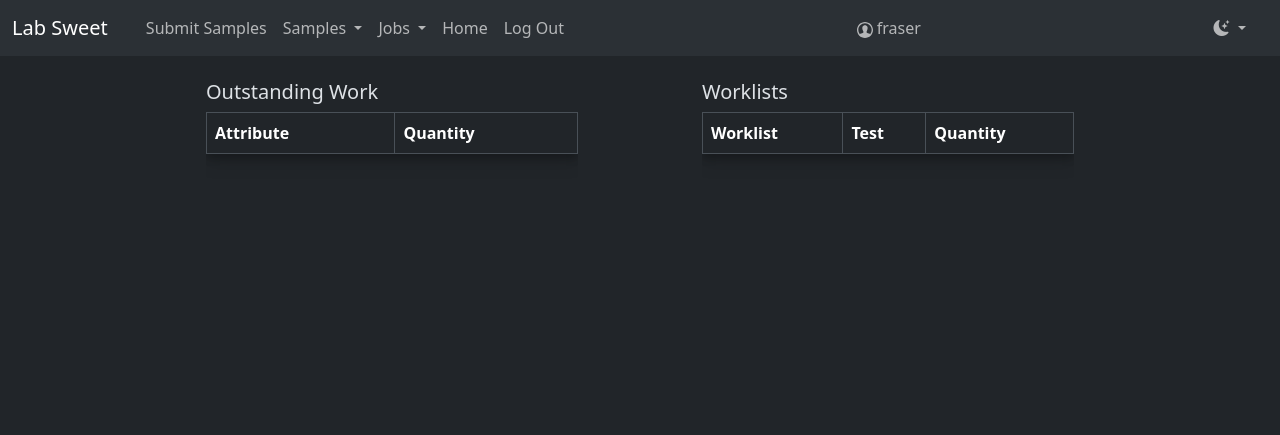
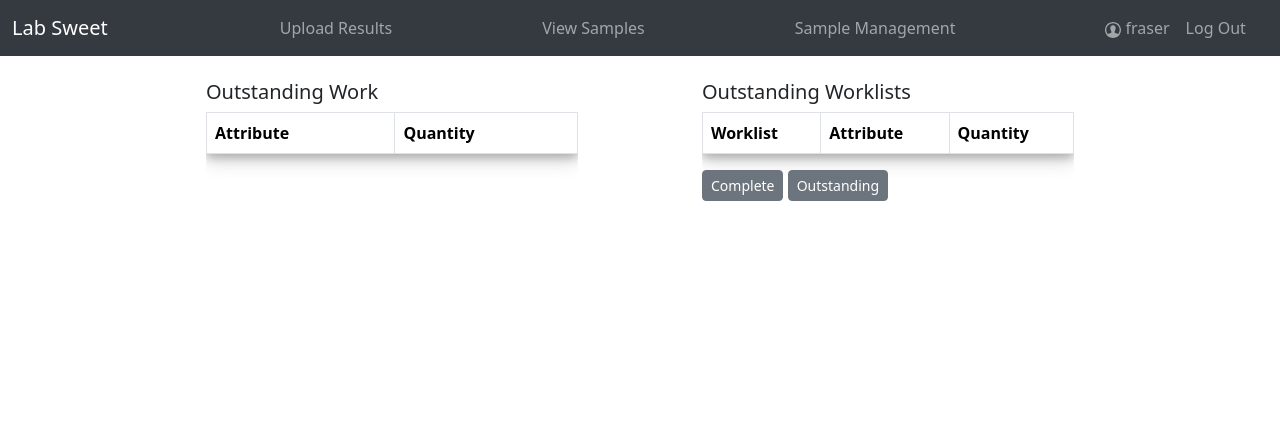
Before and after one commit to f-munro/lab-sweet, a Django app: page /staff in a window 1280 px wide. Shown: the top 435 px of the page. Run offline with Django 4.2, Linux system fonts and the light colour scheme; a user stored in the database is signed in; data comes from the database, SQL or seed files in the repository; both versions use the stored data as it was before the commit; lists and menus that the app fills with data are empty; some libraries are stand-ins or nearby versions.

Commit message:
Started work on read me, and lots of HTML updates

```diff
--- a/LabSweetUser/admin.py
+++ b/LabSweetUser/admin.py
@@ -19,7 +19,7 @@ class SampleAdmin(admin.ModelAdmin):
 
 @admin.register(Job)
 class JobAdmin(admin.ModelAdmin):
-    list_display = ('job_number', 'due_date', 'complete')
+    list_display = ('job_number', 'complete')
     '''
     @admin.display(description='Total Tests')
     def test_count(self, obj):
--- a/LabSweetUser/static/worklists.js
+++ b/LabSweetUser/static/staff_view.js
@@ -46,11 +46,11 @@ document.addEventListener('DOMContentLoaded', function () {
      * worklist number and quantity of tests for each worklist.
      * When a worklist is clicked, it appears below the table.
      */
-    function loadWorklists() {
+    function loadWorklists(filter) {
         worklistsBody.innerHTML = ""
         worklistsTable.style.display = 'block';
-
-        fetch('/worklists')
+        worklistsHeader.innerHTML = `${filter} Worklists`
+        fetch(`/worklists?filter=${filter}`)
             .then(response => response.json())
             .then(worklists => {
                 worklists.forEach(worklist => {
@@ -143,7 +143,7 @@ document.addEventListener('DOMContentLoaded', function () {
             .then(worklist => {
                 showWorklistDetails(worklist)
                 loadOutstandingWork()
-                loadWorklists()
+                loadWorklists("Outstanding")
             })
     }
 
@@ -154,11 +154,16 @@ document.addEventListener('DOMContentLoaded', function () {
     const worklistName = document.querySelector('#worklist-name');
     const outstandingBody = document.querySelector('#outstanding-body')
     const downloadBtnDiv = document.querySelector('#download-btn')
+    const worklistsHeader = document.querySelector('#worklists-header')
     const worklistsTable = document.querySelector('#worklists-table')
     const worklistsBody = document.querySelector('#worklists-body')
     const worklistView = document.querySelector('#worklist-view')
 
+    document.querySelector('#complete-worklists-btn').addEventListener('click', () => loadWorklists("Complete"))
+    document.querySelector('#outstanding-worklists-btn').addEventListener('click', () => loadWorklists("Outstanding"))
+
+
     worklistView.style.display = 'none';
     loadOutstandingWork()
-    loadWorklists()
+    loadWorklists("Outstanding")
 })
--- a/LabSweetUser/static/themeSwitch.js
+++ /dev/null
@@ -1,10 +0,0 @@
-document.addEventListener('DOMContentLoaded', function () {
-
-    function set_theme(colour) {
-        document.documentElement.setAttribute('data-bs-theme', colour)
-    }
-
-    document.querySelector("#light-theme").addEventListener('click', () => set_theme("light"));
-    document.querySelector("#dark-theme").addEventListener('click', () => set_theme("dark"));
-
-});
--- a/LabSweetUser/templates/LabSweetUser/example.txt
+++ /dev/null
@@ -1 +0,0 @@
-example text
--- a/LabSweetUser/templates/LabSweetUser/index.html
+++ b/LabSweetUser/templates/LabSweetUser/index.html
@@ -1,4 +1,4 @@
-{% extends "LabSweetUser/layout.html" %}
+{% extends "LabSweetUser/nav.html" %}
 {% load static %}
 {% block body %}
 <div id="alert"></div>
@@ -24,7 +24,9 @@
       <div>
         <button class="btn btn-secondary mb-3" id="back-btn">Back</button>
       </div>
-      <div id="details-div"></div>
+      <div>
+        <div id="details-div"></div>
+      </div>
     </div>
 </div>
 <div class="container my-4" id="submission-view">
--- a/LabSweetUser/templates/LabSweetUser/layout.html
+++ b/LabSweetUser/templates/LabSweetUser/layout.html
@@ -1,7 +1,7 @@
 {% load static %}
 
 <!DOCTYPE html>
-<html lang="en" data-bs-theme="dark">
+<html lang="en" data-bs-theme="light">
   <head>
     <meta charset="utf-8" />
     <meta name="viewport" content="width=device-width, initial-scale=1"/>
@@ -17,74 +17,8 @@
     <script src="https://unpkg.com/babel-standalone@6/babel.min.js"></script>
   </head>
   <body>
-    <nav class="navbar navbar-expand-sm bg-body-tertiary">
-      <div class="container-fluid">
-        <a class="navbar-brand" href="{% url 'index' %}">Lab Sweet</a>
-        <div class="container-xl">
-          <ul class="navbar-nav me-auto mb-2 mb-lg-0">
-            {% if user.is_authenticated %}
-              <li class="nav-item">
-                <a class="nav-link" id="submit-link" href="">Submit Samples</a>
-              </li>
-              <li class="nav-item dropdown">
-                <a class="nav-link dropdown-toggle" href="" role="button" data-bs-toggle="dropdown" aria-expanded="false">
-                  Samples
-                </a>
-                <ul class="dropdown-menu">
-                  <li><a class="dropdown-item" id="all-samples" href="">All</a></li>
-                  <li><a class="dropdown-item" id="outstanding-samples" href="">Outstanding</a></li>
-                  <li><a class="dropdown-item" id="complete-samples" href="">Complete</a></li>
-                </ul>
-              </li>
-              <li class="nav-item dropdown">
-                <a class="nav-link dropdown-toggle" href="" role="button" data-bs-toggle="dropdown" aria-expanded="false">
-                  Jobs
-                </a>
-                <ul class="dropdown-menu">
-                  <li><a class="dropdown-item" id="all-jobs" href="">All</a></li>
-                  <li><a class="dropdown-item" id="outstanding-jobs" href="">Outstanding</a></li>
-                  <li><a class="dropdown-item" id="complete-jobs" href="">Complete</a></li>
-                </ul>
-              </li>
-              <li class="nav-item">
-                <a class="nav-link" href="{% url 'index' %}">Home</a>
-              </li>
-              <li class="nav-item">
-                <a class="nav-link" href="{% url 'logout' %}">Log Out</a>
-              </li>
-              <li class="nav-item ms-md-auto">
-                <div class="nav-link" id="current-user">
-                    <svg class="user__icon" width="16" height="16" viewBox="0 0 24 24" fill="none" xmlns="http://www.w3.org/2000/svg" aria-hidden="true"><path d="M12 0C5.373 0 0 5.373 0 12s5.373 12 12 12 12-5.373 12-12S18.627 0 12 0zm7.753 18.305c-.261-.586-.789-.991-1.871-1.241-2.293-.529-4.428-.993-3.393-2.945C17.634 8.177 15.322 5 12 5c-3.388 0-5.644 3.299-2.489 9.119 1.066 1.964-1.148 2.427-3.393 2.945-1.084.25-1.608.658-1.867 1.246A9.954 9.954 0 012 12C2 6.486 6.486 2 12 2s10 4.486 10 10a9.956 9.956 0 01-2.247 6.305z" fill="currentColor"></path></svg>
-                  {{ user.username }}
-                </div>
-              </li>
-              {% else %}
-              <li class="nav-item">
-                <a class="nav-link" href="{% url 'login' %}">Log In</a>
-              </li>
-              <li class="nav-item">
-                <a class="nav-link" href="{% url 'register' %}">Register</a>
-              </li>
-            {% endif %}
-              <li class="nav-item dropdown ms-md-auto">
-                <button class="nav-link dropdown-toggle" role="button" data-bs-toggle="dropdown" aria-expanded="false">
-                  <i class="bi bi-moon-stars-fill"></i>
-                </button>
-                <ul class="dropdown-menu dropdown-menu-end">
-                  <li><button class="dropdown-item" id="light-theme">
-                    <i class="me-2 bi bi-brightness-high-fill"></i>
-                    <span>Light</span>
-                  </button></li>
-                  <li><button class="dropdown-item" id="dark-theme">
-                    <i class=" me-2 bi bi-moon-fill"></i>
-                    <span>Dark</span>
-                  </button></li>
-                </ul>
-              </li>
-          </ul>
-        </div>
-      </div>
-    </nav>
+    {% block nav %}
+    {% endblock %}
     {% block body %}
     {% endblock %}
     <script
@@ -92,6 +26,5 @@
     integrity="sha384-ENjdO4Dr2bkBIFxQpeoTz1HIcje39Wm4jDKdf19U8gI4ddQ3GYNS7NTKfAdVQSZe"
     crossorigin="anonymous">
     </script>
-    <script src="{% static 'themeSwitch.js' %}"></script>
   </body>
 </html>
--- a/LabSweetUser/templates/LabSweetUser/login.html
+++ b/LabSweetUser/templates/LabSweetUser/login.html
@@ -1,9 +1,9 @@
 {% extends "LabSweetUser/layout.html" %}
 {% load static %}
 {% block body %}
-<div class="container-fluid">
+<div class="container-fluid" style="--bs-gutter-x: 0">
     <div class="row">
-        <div class="col-10 col-lg-3 justify-content-center">
+        <div class="col-10 col-lg-3 justify-content-center" style="padding-right: 0">
             <div class="m-4 p-4">
                 <h2 class="mb-4">Login</h2>
 
@@ -25,7 +25,7 @@
                 Don't have an account? <a href="{% url 'register' %}">Register here.</a>
             </div>
         </div>
-        <div class="col-lg justify-content-center">
+        <div class="col-lg justify-content-center" style="padding-right: 0">
             <img src="{% static 'lab1.jpg' %}" style="max-width: 100%">
         </div>
     </div>
--- /dev/null
+++ b/LabSweetUser/templates/LabSweetUser/staff_nav.html
@@ -0,0 +1,33 @@
+{% extends "LabSweetUser/layout.html" %}
+{% load static %}
+{% block nav %}
+<nav class="navbar navbar-expand-sm bg-body-secondary" data-bs-theme="dark">
+    <div class="container-fluid">
+        <a class="navbar-brand" href="{% url 'index' %}">Lab Sweet</a>
+        <div class="container-xl">
+            <ul class="navbar-nav me-auto mb-2 mb-lg-0">
+                {% if user.is_staff %}
+                <li class="nav-item ms-md-auto">
+                    <a class="nav-link" href="{% url 'upload_results' %}">Upload Results</a>
+                </li>
+                <li class="nav-item ms-md-auto">
+                    <a class="nav-link" href="{% url 'index' %}">View Samples</a>
+                </li>
+                <li class="nav-item ms-md-auto">
+                    <a class="nav-link" href="{% url 'staff' %}">Sample Management</a>
+                </li>
+                <li class="nav-item ms-md-auto">
+                    <div class="nav-link" id="current-user">
+                        <svg class="user__icon" width="16" height="16" viewBox="0 0 24 24" fill="none" xmlns="http://www.w3.org/2000/svg" aria-hidden="true"><path d="M12 0C5.373 0 0 5.373 0 12s5.373 12 12 12 12-5.373 12-12S18.627 0 12 0zm7.753 18.305c-.261-.586-.789-.991-1.871-1.241-2.293-.529-4.428-.993-3.393-2.945C17.634 8.177 15.322 5 12 5c-3.388 0-5.644 3.299-2.489 9.119 1.066 1.964-1.148 2.427-3.393 2.945-1.084.25-1.608.658-1.867 1.246A9.954 9.954 0 012 12C2 6.486 6.486 2 12 2s10 4.486 10 10a9.956 9.956 0 01-2.247 6.305z" fill="currentColor"></path></svg>
+                    {{ user.username }}
+                    </div>
+                </li>
+                <li class="nav-item">
+                    <a class="nav-link" href="{% url 'logout' %}">Log Out</a>
+                </li>
+                {% endif %}
+            </ul>
+        </div>
+    </div>
+</nav>
+{% endblock %}
--- a/LabSweetUser/templates/LabSweetUser/outstanding_work.html
+++ b/LabSweetUser/templates/LabSweetUser/staff_view.html
@@ -1,9 +1,9 @@
-{% extends "LabSweetUser/layout.html" %}
+{% extends "LabSweetUser/staff_nav.html" %}
 {% load static %}
 {% block body %}
   <div class="container">
-    <div class="d-flex justify-content-evenly">
-      <div id="outstanding-table" class="col-xl-4 my-4">
+    <div class="d-flex justify-content-evenly" id="outstanding-view">
+      <div id="worklists-table" class="col-xl-4 my-4">
         <h5>Outstanding Work</h5>
         <div class="overflow-y-scroll" style="height: 300px;">
           <table class="table table-striped table-hover table-bordered">
@@ -19,19 +19,21 @@
         </div>
       </div>
       <div id="worklists-table" class="col-xl-4 my-4">
-        <h5>Worklists</h5>
-        <div class="overflow-y-scroll" style="height: 300px;">
+          <h5 id="worklists-header"></h5>
+        <div class="overflow-y-scroll" style="max-height: 300px;">
           <table class="table table-striped table-hover table-bordered">
             <thead>
               <tr>
                 <th>Worklist</th>
-                <th>Test</th>
+                <th>Attribute</th>
                 <th>Quantity</th>
               </tr>
             </thead>
             <tbody id="worklists-body">
             </tbody>
           </table>
+          <button class="btn btn-sm btn-secondary" id="complete-worklists-btn">Complete</button>
+          <button class="btn btn-sm btn-secondary" id="outstanding-worklists-btn">Outstanding</button>
         </div>
       </div>
     </div>
@@ -48,6 +50,6 @@
     </table>
     <div id="download-btn"></div>
   </div>
-  <script src="{% static 'worklists.js' %}"></script>
+  <script src="{% static 'staff_view.js' %}"></script>
 </body>
 {% endblock %}
--- a/LabSweetUser/urls.py
+++ b/LabSweetUser/urls.py
@@ -12,11 +12,9 @@ urlpatterns = [
     path('jobs', views.get_jobs, name='jobs'),
     path('jobs/<str:job_number>/', views.get_job, name='job'),
     path('worklists', views.get_worklists, name='worklists'),
-    # path('worklists/<str:worklist_number', views.get_worklist, name='worklist'),
-    path('generate/<str:test>', views.generate_worklist, name='generate_worklist'),
+    path('generate/<str:attribute>', views.generate_worklist, name='generate_worklist'),
     path('outstanding', views.outstanding_work_view, name='outstanding'),
     path('download_worklist/<str:worklist_number>', views.download_worklist, name='download_worklist'),
-    # path('download_template', views.download_template, name='download_template'),
     path('staff', views.staff_view, name='staff'),
     path('upload_results', views.upload_results, name='upload_results'),
     ]
--- a/LabSweetUser/views.py
+++ b/LabSweetUser/views.py
@@ -7,37 +7,27 @@ from django.contrib.auth import authenticate, login, logout
 from django.urls import reverse
 from rest_framework.response import Response
 from rest_framework.decorators import api_view
-from django.http import HttpResponseRedirect, HttpResponse, JsonResponse, FileResponse
+from django.http import HttpResponseRedirect, JsonResponse, FileResponse
 from django.contrib.auth.decorators import login_required
 from django.contrib.admin.views.decorators import staff_member_required
 from django.contrib.auth.models import User
 from django.db import IntegrityError
-from django.core.files import File
 
 from .models import Job, Test, Sample, Attribute, Worklist
 from .serializers import (
     SampleSerializer,
     JobSerializer,
-    TestSerializer,
     WorklistSerializer,
 )
 
 #   To Do
-#   -   Make 'staff' link, only visible if 'is_staff'
-#   -   On staff page - list of worklists and no. of tests on left side, clickable, brings to w/l view
-#   -   Outstanding work tabel on right side. clickable, generates a w/l and brings to w/l view
-#   -   Func to write an outstanding worklist to a file. Might be best to conv.
-#       a queryset to a dict, with Test.objects.all().values("field1","field2")
-#       and use csv dictwriter to write to a file
-#   -   Get single w/l - either do it same as getSampleDetails or getJobDetails
-#   -   Turn results into a table to look better
-#   -   Could remove all due dates?
-#   -   Add a 'complete' checkbox to the sample table?
-#   -   Remove unneeded comments and vars
-#   -   A 'complete' check for the worklists table?
+#   +   Sort outstanding work table and wl table when there are no pending/complete wls
+#   +   On the wl details table, should the LIMS ID be the test id or the sample id?
+#   +   Staff can view all sample, customers can view only their own samples
+#   +   Finish read me
+
 
 class UploadFileForm(forms.Form):
-    title = forms.CharField(max_length=50)
     file = forms.FileField()
 
 
@@ -129,6 +119,8 @@ def register(request):
         return render(request, "LabSweetUser/register.html")
 
 
+# Marks a sample as complete by checking if all associated
+# tests have results
 def check_sample_complete(sample):
     for test in sample.tests.all():
         if not test.result:
@@ -138,6 +130,7 @@ def check_sample_complete(sample):
     return
 
 
+# Marks a job as complete if all samples are complete
 def check_job_complete(job):
     for sample in job.samples.all():
         if not sample.complete:
@@ -224,46 +217,31 @@ def get_job(request, job_number):
 # API to return all existing worklists
 @api_view(["GET"])
 def get_worklists(request):
+    filter = request.GET.get("filter", None)
     worklists = Worklist.objects.all()
+
+    if worklists:
+        if filter == 'Outstanding':
+            worklists = worklists.filter(tests__result__isnull=True).distinct()
+        elif filter == 'Complete':
+            worklists = worklists.filter(tests__result__isnull=False).distinct()
+
     if worklists:
         serializer = WorklistSerializer(worklists, many=True)
         return Response(serializer.data)
 
-
-# DONT THINK THIS IS BEING USED
-# API to return a single worklist
-'''@api_view(["GET"])
-def get_worklist(request, worklist_number):
-    try:
-        worklist = Worklist.objects.get(worklist_number=worklist_number)
-        serializer = WorklistSerializer(worklist)
-        return Response(serializer.data)
-    except:
-        return Response("Worklist not found")'''
+    error = {"error": "No worklists found"}
+    return Response(error)
 
 
-# No longer required?
-# Function to allow user to download a csv template:
-'''@staff_member_required
-def download_template(request):
-    BASE_DIR = os.path.dirname(os.path.dirname(os.path.abspath(__file__)))
-    filepath = BASE_DIR + "/LabSweetUser/static/styles.css"
-
-    # Set the response content
-    response = FileResponse(open(filepath, "rb"))
-
-    # Set the content-disposition header to trigger a file download prompt
-    response["Content-Disposition"] = 'attachment; filename="results_template.csv"'
-
-    return response'''
-
-
+@staff_member_required
 def staff_view(request):
-    return render(request, "LabSweetUser/outstanding_work.html")
+    return render(request, "LabSweetUser/staff_view.html")
 
 
 # API to return attributes that have outstanding tests,
 # and a count of those tests
+@staff_member_required
 @api_view(["GET"])
 def outstanding_work_view(request):
     attributes = Attribute.objects.all()
@@ -303,15 +281,11 @@ def generate_worklist(request, attribute):
     return Response(error)
 
 
-# API to create a csv file from a worklist if the file doesn't
-# already exist, and download the csv file
+# API to create a csv file of tests in a given worklist if the
+# file doesn't already exist, and download the csv file
 @api_view(["GET"])
 def download_worklist(request, worklist_number):
-    # Get the chosen tests as a dictionary
-    # tests = Test.objects.filter(attribute=test).values()
-    worklist = Worklist.objects.get(worklist_number=worklist_number)
     tests = Test.objects.filter(worklist__worklist_number=worklist_number)
-    # tests = Worklist.objects.get(worklist_number=worklist)
 
     BASE_DIR = os.path.dirname(os.path.dirname(os.path.abspath(__file__)))
     filepath = BASE_DIR + "/LabSweetUser/static/worklists/" + worklist_number + ".csv"
@@ -319,14 +293,14 @@ def download_worklist(request, worklist_number):
     if not os.path.exists(filepath):
         with open(filepath, "w", newline="") as file:
             writer = csv.writer(file)
-            field = [
+            headers = [
                 "LIMS ID",
                 "Sample ID",
                 "Batch",
-                f"Result ({tests[0].attribute.units})",
+                f"{tests[0].attribute.full_name} Result ({tests[0].attribute.units})",
             ]
 
-            writer.writerow(field)
+            writer.writerow(headers)
             for test in tests:
                 writer.writerow([test.id, test.sample.sample_id, test.sample.batch])
 
@@ -338,14 +312,18 @@ def download_worklist(request, worklist_number):
     return response
 
 
-# Uploads test results from a csv file of a worklist
+# Get the test results from a csv file and save them to each test
 def upload_results(request):
     if request.method == "POST":
         form = UploadFileForm(request.POST, request.FILES)
         if form.is_valid():
             file = request.FILES["file"]
             results = file.read().decode("utf-8")
-            reader = csv.reader(results.splitlines(), dialect="excel", delimiter=",")
+            reader = csv.reader(
+                results.splitlines(),
+                dialect="excel",
+                delimiter=","
+            )
             next(reader, None)
             for row in reader:
                 test_id = row[0]
@@ -358,18 +336,3 @@ def upload_results(request):
     else:
         form = UploadFileForm()
         return render(request, "LabSweetUser/upload_results.html", {"form": form})
-
-
-# NO LONGER NEEDED?
-def handle_results(file):
-    with open(file, "r") as csvf:
-        reader = csv.reader(csvf.splitlines(), dialect="excel", delimiter=",")
-        next(reader, None)
-        for row in reader:
-            test_id = row[0]
-            result = row[3]
-            print(f"Test ID: {test_id}")
-            print(f"Result: {result}")
-            # test = Test.objects.get(id=test_id)
-            # test.result = result
-            # test.save()
```
Also changed, not shown: LabSweetUser/models.py (+32 -40 lines), LabSweetUser/serializers.py (+6 -7 lines), LabSweetUser/static/index.js (+30 -20 lines), LabSweetUser/templates/LabSweetUser/nav.html (added, +60 -0 lines), LabSweetUser/templates/LabSweetUser/register.html (+12 -4 lines), LabSweetUser/templates/LabSweetUser/upload_results.html (+13 -7 lines), LabSweetUser/migrations/0018_remove_job_due_date.py (added), db.sqlite3, readme.md.
